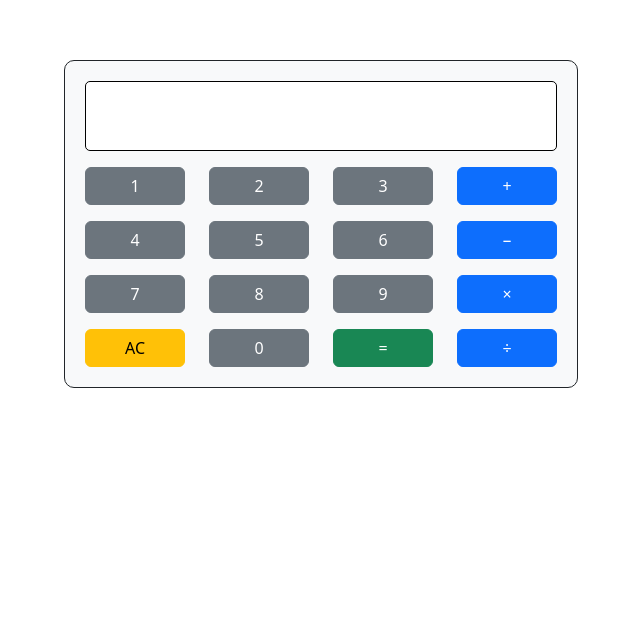
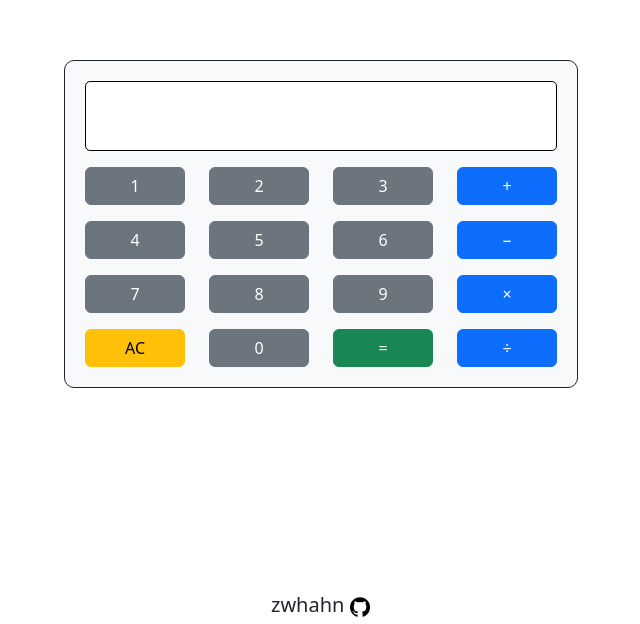
Before and after one commit to zwhahn/calculator, a plain HTML site: page index.html in a window 1280 px wide. Shown: the part 176-800 px from the top of the page, without its empty margins (319-959 px from the left). Drawn offline with nearby package versions, Linux system fonts and the light colour scheme.

Commit message:
Add footer

```diff
--- a/index.html
+++ b/index.html
@@ -70,6 +70,15 @@
                 </div>
             </div>
         </div>
+        <footer class="footer">
+            <h5>zwhahn
+                <div class="img-container">
+                    <a href="https://github.com/zwhahn">
+                        <img src="./images/github_logo.png" alt="github logo" width="20px">
+                    </a>
+                </div>
+            </h5>
+        </footer>
     </div>
     <script src="app.js" defer></script>
     <script src="https://cdn.jsdelivr.net/npm/bootstrap@5.3.3/dist/js/bootstrap.bundle.min.js" integrity="sha384-YvpcrYf0tY3lHB60NNkmXc5s9fDVZLESaAA55NDzOxhy9GkcIdslK1eN7N6jIeHz" crossorigin="anonymous" defer></script>
--- a/styles.css
+++ b/styles.css
@@ -4,6 +4,21 @@
     height: 100vh;
     align-items: center;
     justify-content: center;
+}
+
+.footer {
+    height: 30px;
+    width: 100px;
+    align-self: flex-end;
+    display: flex;
+    align-items: center;
+    text-align: center;
+}
+
+.img-container {
+    display: inline;
+    height: inherit;
+    align-items: center;
 }
 
 .display-holder{
@@ -16,6 +31,7 @@
 }
 
 .calc-holder{
+    position: absolute;
     /* border: 2px black solid; */
     border-radius: 10px;
     padding: 20px;
```
